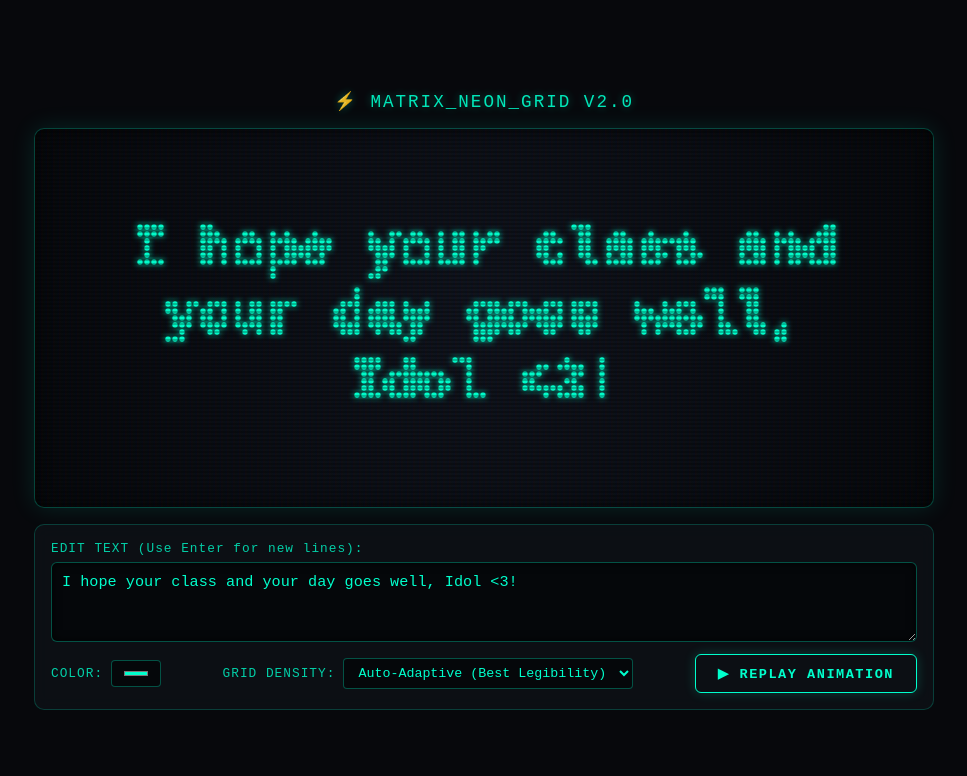
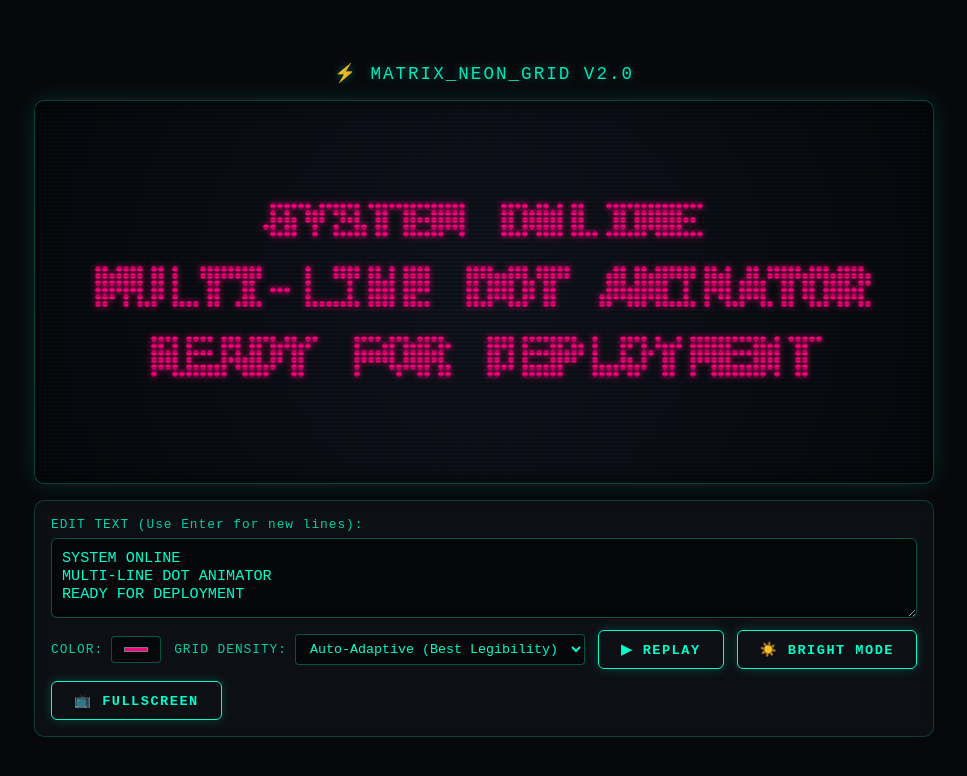
Before and after one commit to mangunayjm/dot-matrix, a plain HTML site: page index.html in a window 1280 px wide. Shown: the whole page, without its empty margins (156-1123 px from the left). Drawn offline with Linux system fonts and the light colour scheme.

Commit message:
Update index.html

```diff
--- a/index.html
+++ b/index.html
@@ -3,7 +3,7 @@
 <head>
   <meta charset="UTF-8">
   <meta name="viewport" content="width=device-width, initial-scale=1.0">
-  <title>Message Animator</title>
+  <title>Dot Matrix Multi-Line Sci-Fi Animator</title>
   <style>
     * {
       box-sizing: border-box;
@@ -40,12 +40,23 @@
     .canvas-container {
       position: relative;
       width: 100%;
-      height: 380px;
+      height: 48vh;
+      min-height: 280px;
+      max-height: 500px;
       border: 1px solid rgba(0, 255, 204, 0.25);
       border-radius: 10px;
       box-shadow: 0 0 25px rgba(0, 255, 204, 0.12), inset 0 0 15px rgba(0, 0, 0, 0.8);
       background: radial-gradient(circle at center, #0f131d 0%, #05070a 100%);
       overflow: hidden;
+      transition: all 0.3s ease;
+    }
+    .canvas-container.fullscreen {
+      position: fixed;
+      top: 0; left: 0; width: 100vw; height: 100vh;
+      max-height: none;
+      z-index: 9999;
+      border-radius: 0;
+      border: none;
     }
     .canvas-container::before {
       content: "";
@@ -56,6 +67,11 @@
       background-size: 100% 4px, 6px 100%;
       pointer-events: none;
       z-index: 2;
+      opacity: 1;
+      transition: opacity 0.3s ease;
+    }
+    .canvas-container.no-scanlines::before {
+      opacity: 0;
     }
     canvas {
       width: 100%;
@@ -157,7 +173,7 @@
     <div class="editor-card">
       <div class="input-group">
         <label for="textInput">EDIT TEXT (Use Enter for new lines):</label>
-        <textarea id="textInput" placeholder="Write your text or long sentence here...">SYSTEM ONLINE&#10;MULTI-LINE DOT ANIMATOR&#10;READY FOR DEPLOYMENT</textarea>
+        <textarea id="textInput" placeholder="Write your text or long sentence here...">Good Morning! I hope your class and day is good today, Idol <3! </textarea>
       </div>
 
       <div class="controls-row">
@@ -176,15 +192,17 @@
           </select>
         </div>
 
-        <button onclick="startAnimation()">▶ REPLAY ANIMATION</button>
+        <button onclick="startAnimation()">▶ REPLAY</button>
+        <button onclick="toggleScanlines()" id="scanlineBtn">☀️ BRIGHT MODE</button>
+        <button onclick="toggleFullscreen()" id="fullscreenBtn">📺 FULLSCREEN</button>
       </div>
     </div>
   </div>
 
   <script>
     const CONFIG = {
-      text: "I hope your class and your day goes well, Idol <3!",
-      color: "#00ffcc",
+      text: "SYSTEM ONLINE\nMULTI-LINE DOT ANIMATOR\nREADY FOR DEPLOYMENT",
+      color: "#ff007f",
       dotsPerFrame: 5
     };
 
@@ -199,6 +217,7 @@
     let animId = null;
     let currentDotRadius = 2.5;
     let currentGlowBlur = 6;
+    let dpr = 1;
 
     textInput.value = CONFIG.text;
     colorPicker.value = CONFIG.color;
@@ -337,8 +356,40 @@
     }
 
     function resizeCanvas() {
-      canvas.width = canvas.offsetWidth;
-      canvas.height = canvas.offsetHeight;
+      dpr = window.devicePixelRatio || 1;
+      const rect = canvas.getBoundingClientRect();
+
+      canvas.width = rect.width * dpr;
+      canvas.height = rect.height * dpr;
+
+      // Reset transform then scale context to render tack-sharp on high-DPI phone screens
+      ctx.setTransform(1, 0, 0, 1, 0, 0);
+      ctx.scale(dpr, dpr);
+    }
+
+    function toggleFullscreen() {
+      const container = document.querySelector('.canvas-container');
+      const btn = document.getElementById('fullscreenBtn');
+      container.classList.toggle('fullscreen');
+
+      if (container.classList.contains('fullscreen')) {
+        btn.textContent = '❌ EXIT FULLSCREEN';
+      } else {
+        btn.textContent = '📺 FULLSCREEN';
+      }
+      setTimeout(startAnimation, 100);
+    }
+
+    function toggleScanlines() {
+      const container = document.querySelector('.canvas-container');
+      const btn = document.getElementById('scanlineBtn');
+      container.classList.toggle('no-scanlines');
+
+      if (container.classList.contains('no-scanlines')) {
+        btn.textContent = '📺 SCANLINES ON';
+      } else {
+        btn.textContent = '☀️ BRIGHT MODE';
+      }
     }
 
     function startAnimation() {
```
